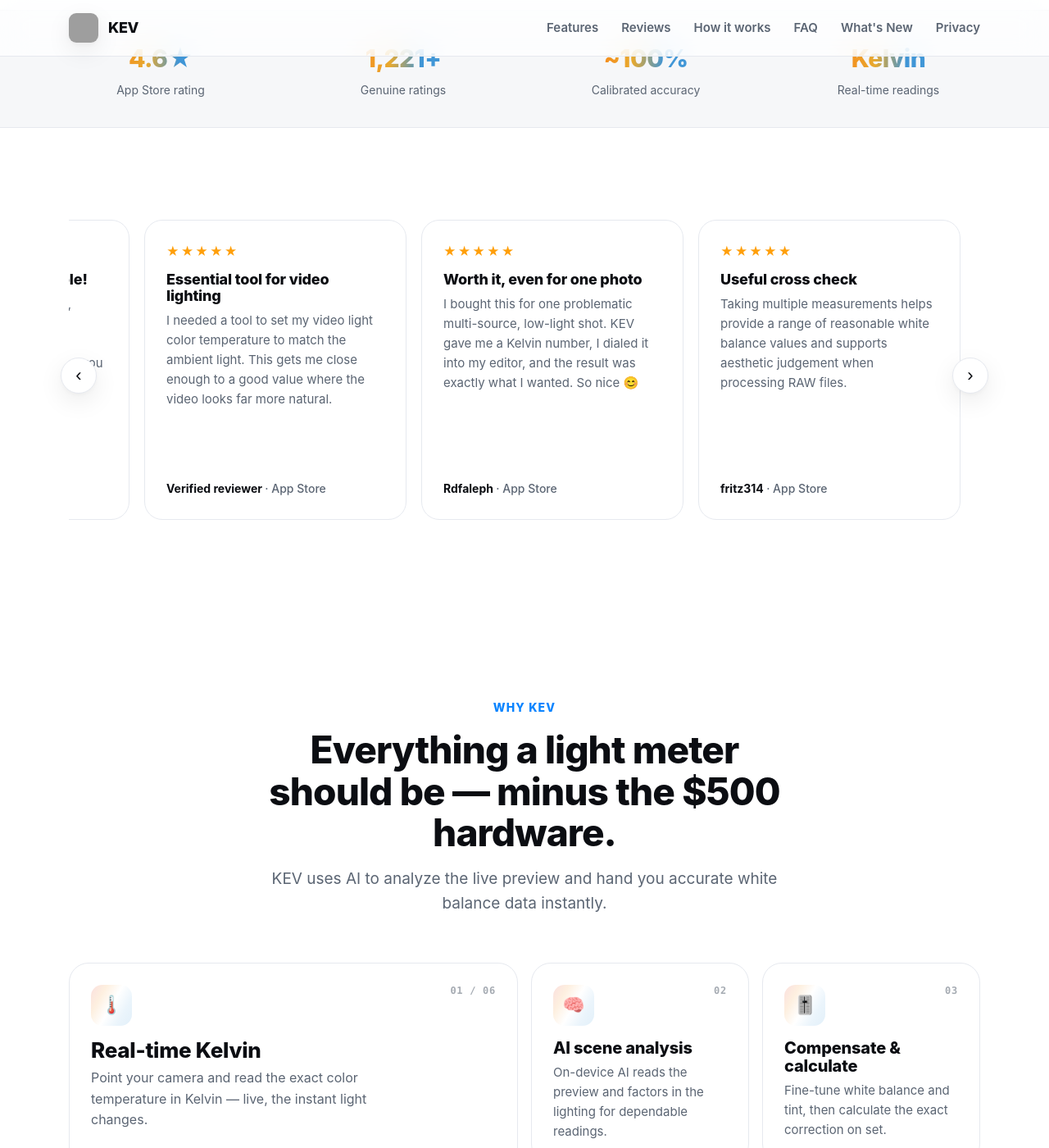
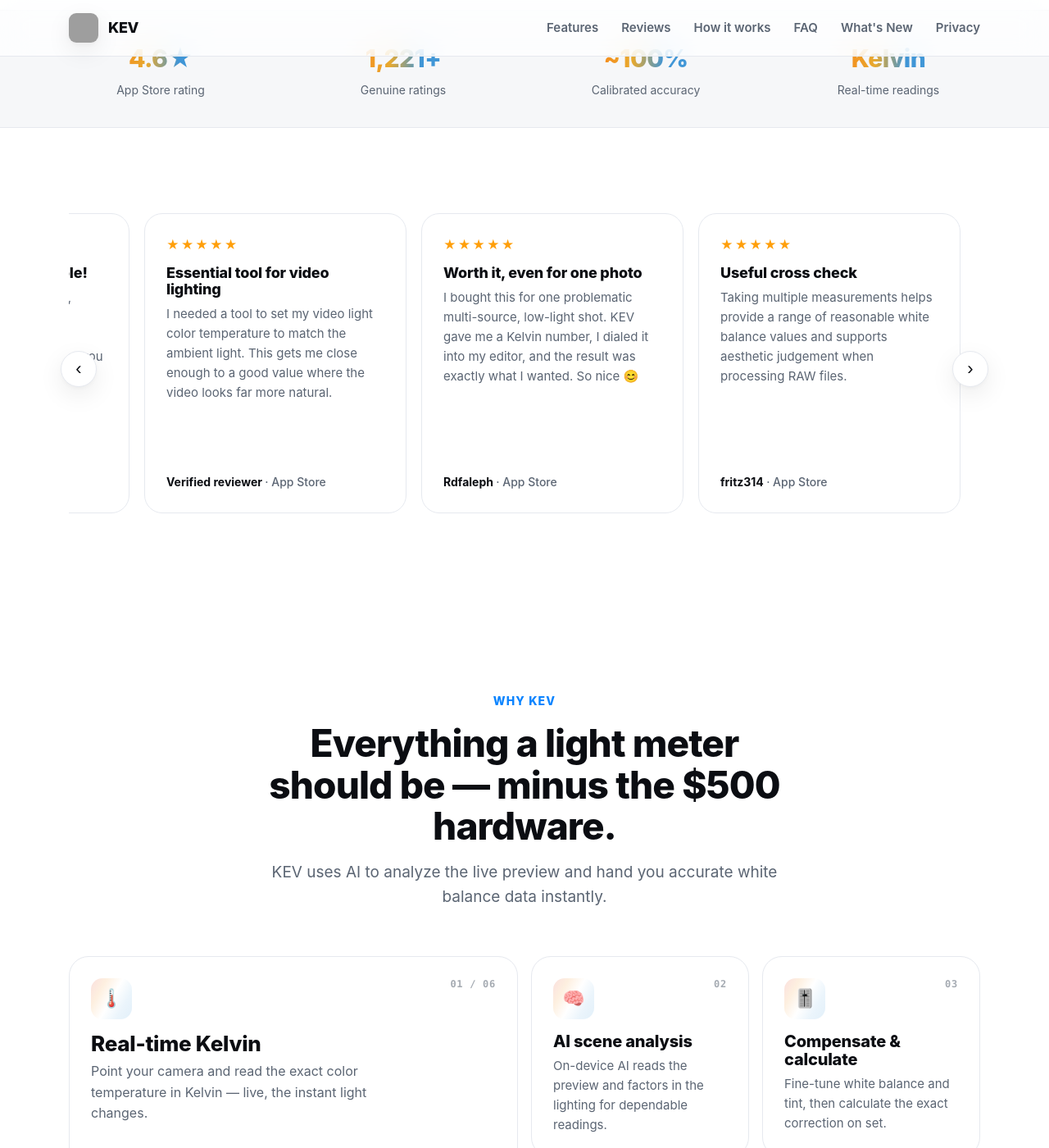
Before and after one commit to KEV-App/kevLandingPage, a Jekyll site: the page built from index.html, in a window 1280 px wide and 1400 px high, scrolled down 771 px. Shown: the whole window at 82% size. Built offline with Jekyll 4.4.1, drawn with Linux system fonts in a browser that asks for light colours; comment, search, counter and statistics services are not loaded; grey boxes are pictures that could not be loaded.

Commit message:
Tighten reviews spacing
Reviews section had ~80px top/bottom padding designed for a heading
that no longer exists. Shrink to 28px/36px so the carousel sits flush
under the stats strip without a dead band.

Co-Authored-By: Claude Opus 4.7 <noreply@anthropic.com>

```diff
--- a/_sass/layout.scss
+++ b/_sass/layout.scss
@@ -276,7 +276,8 @@
 }
 
 // ---------- Reviews / social proof ----------
-.reviews { padding-top: 80px; padding-bottom: 80px; }
+.reviews { padding-top: 28px; padding-bottom: 36px; }
+.reviews .review-carousel { margin-top: 0; }
 .rating-link {
 	display: inline-flex;
 	align-items: center;
```
